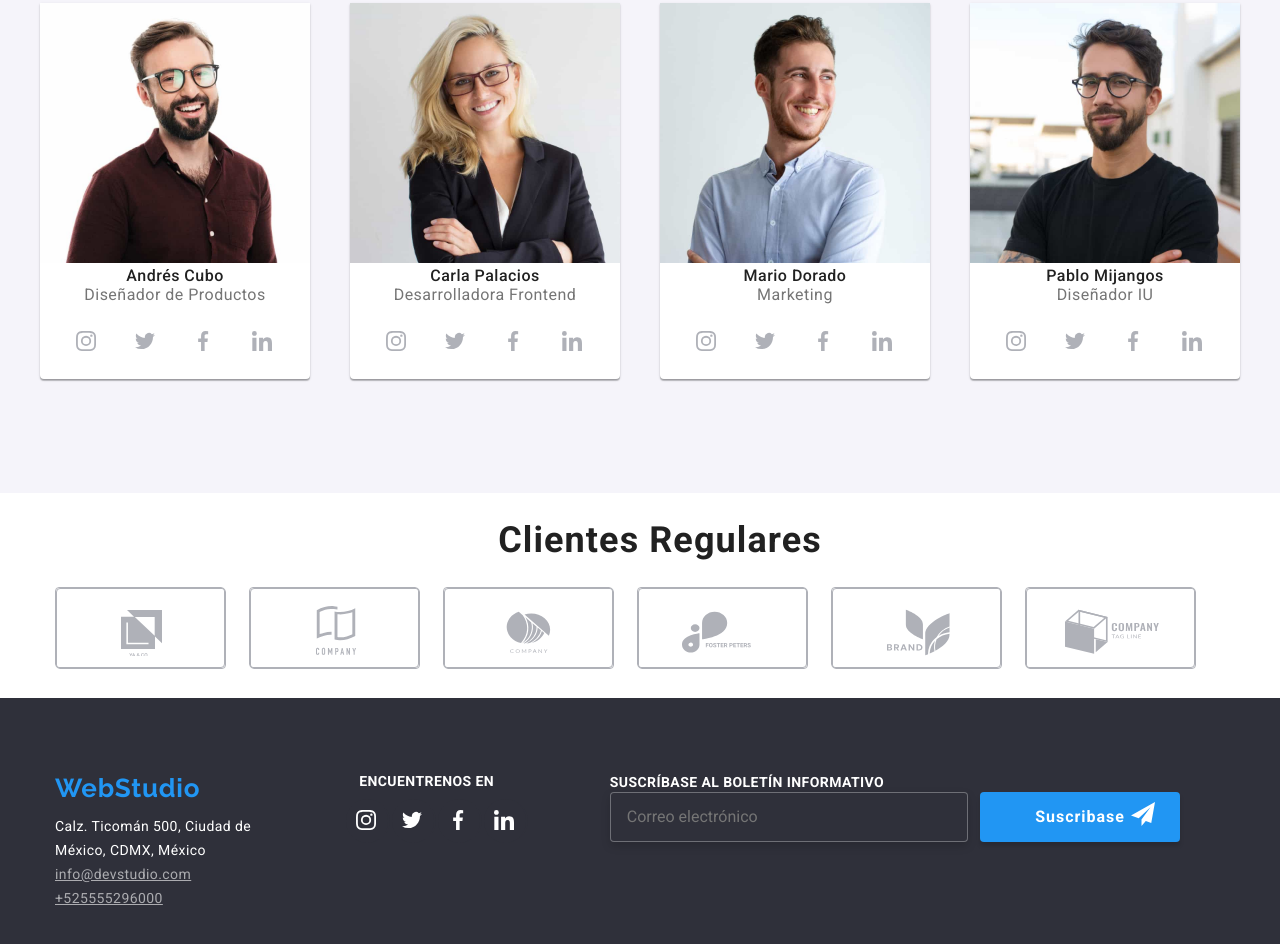
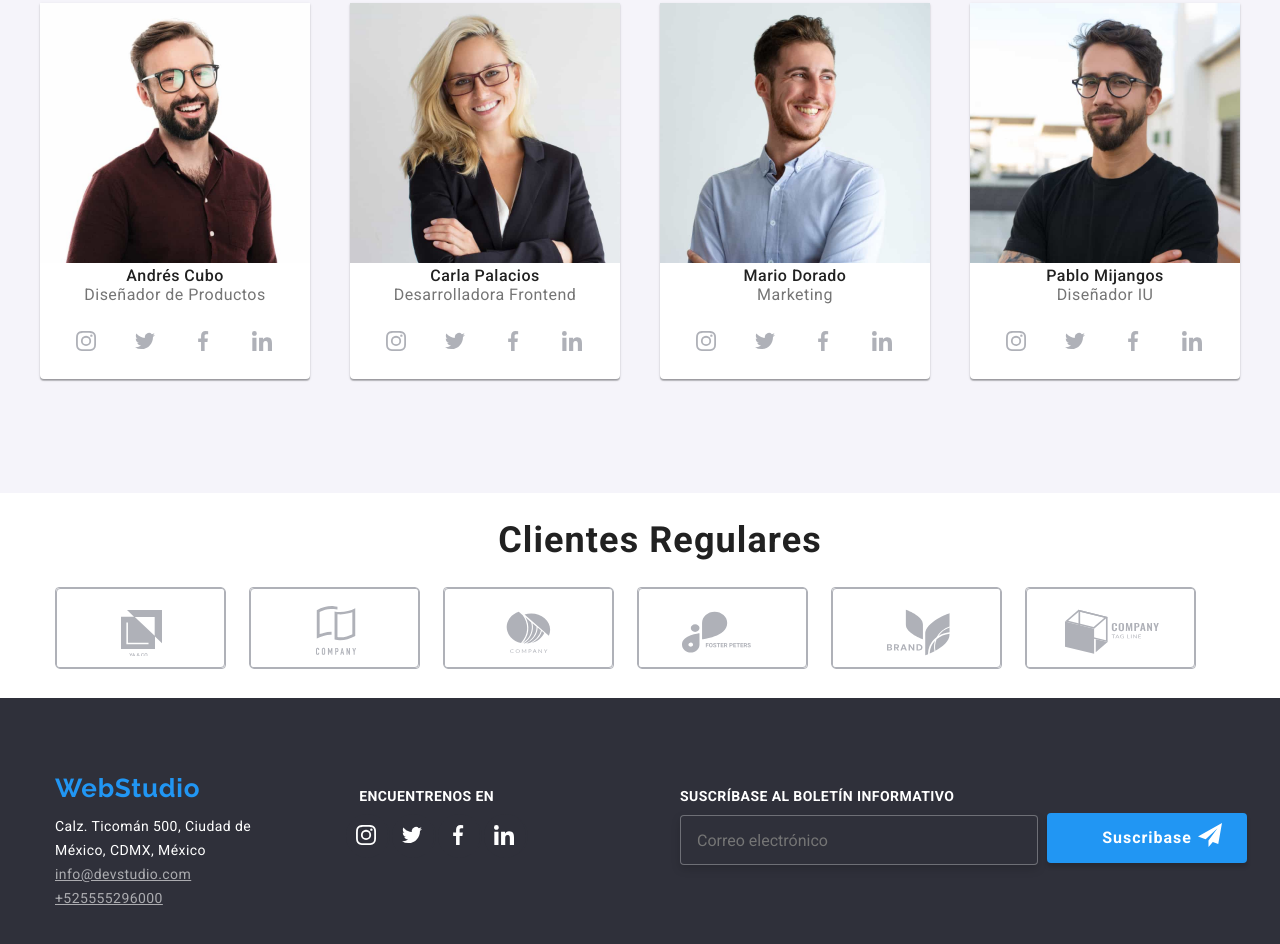
Before and after one commit to evag2582/goit-markup-hw-06, a plain HTML site: page index.html in a window 1280 px wide. Shown: the part 1965-2909 px from the top of the page. Drawn offline with nearby package versions, Linux system fonts and the light colour scheme.

Commit message:
Update styles.css

```diff
--- a/css/styles.css
+++ b/css/styles.css
@@ -436,10 +436,10 @@ input[type='checkbox']:checked:after {
   color: var(--brand-color);
 }
 .suscrib {
-  position: relative;
+  position: absolute;
   width: 275px;
   height: 16px;
-  left: 10%;
+  left: 50%;
   font-family: 'Roboto';
   font-style: normal;
   font-weight: 700;
@@ -448,15 +448,17 @@ input[type='checkbox']:checked:after {
   letter-spacing: 0.03em;
   text-transform: uppercase;
   color: var(--brand3-color);
+  margin-top: 15px;
   margin-left: 40px;
   margin-bottom: 20px;
 }
 .modal-form-input-suscrib {
   box-sizing: border-box;
-  position: relative;
+  position: absolute;
   width: 358px;
   height: 50px;
-  left: 10%;
+  left: 50%;
+  top:2780px;
   border: 1px solid rgba(255, 255, 255, 0.3);
   filter: drop-shadow(0px 4px 4px rgba(0, 0, 0, 0.15));
   border-radius: 4px;
@@ -466,9 +468,11 @@ input[type='checkbox']:checked:after {
 
 }
 .boton-suscrib {
-  position: absolute;
+  position: relative;
   width: 200px;
   height: 50px;
+  left: 465px;
+  top:40px;
   background: var(--brand2-color);
   box-shadow: 0px 4px 4px rgba(0, 0, 0, 0.15);
   border-radius: 4px;
@@ -644,6 +648,7 @@ input[type='checkbox']:checked:after {
   letter-spacing: 0.03em;
   text-transform: uppercase;
   color: var(--brand3-color);
+  padding-top: 15px;
   margin-bottom: 10px;
   margin-left: 30%;
 }
```
